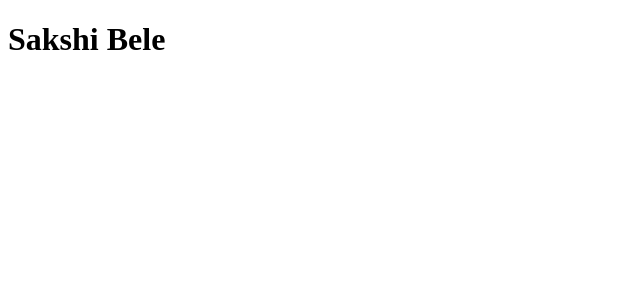
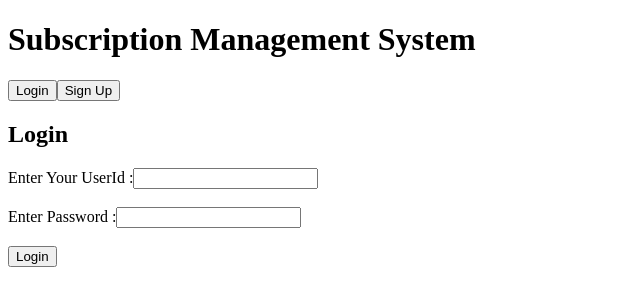
Before and after one commit to 11omkarkanase11/SubscriptionManagementSystem, an Angular app in the folder SubscriptionManagement/: page /login in a window 1280 px wide. Before the commit this address led to /. Shown: the top 306 px of the page, without its empty margins (0-640 px from the left). Built offline with nearby package versions, Linux system fonts and the light colour scheme.

Commit message:
Login Component Done

```diff
--- a/SubscriptionManagement/src/app/app.component.html
+++ b/SubscriptionManagement/src/app/app.component.html
@@ -1 +1,6 @@
-<h1>Sakshi Bele</h1>
+<h1>Subscription Management System</h1>
+<nav>
+  <button routerLink="/login">Login</button>
+  <button>Sign Up</button>
+</nav>
+<router-outlet></router-outlet>
--- a/SubscriptionManagement/src/app/app.component.ts
+++ b/SubscriptionManagement/src/app/app.component.ts
@@ -1,13 +1,21 @@
 import { Component } from '@angular/core';
-import { RouterOutlet } from '@angular/router';
+import { Router, RouterLink, RouterOutlet } from '@angular/router';
+import { LoginComponent } from './login/login.component';
 
 @Component({
   selector: 'app-root',
   standalone: true,
-  imports: [RouterOutlet],
+  imports: [RouterOutlet, RouterLink,LoginComponent],
   templateUrl: './app.component.html',
   styleUrl: './app.component.css'
 })
 export class AppComponent {
-  title = 'SubscriptionManagement';
+  constructor(private router: Router) {
+
+  }
+
+  goToLogin(){
+    console.log("Here is Login")
+      this.router.navigateByUrl('/login');
+  }
 }
--- a/SubscriptionManagement/src/app/app.config.ts
+++ b/SubscriptionManagement/src/app/app.config.ts
@@ -2,7 +2,8 @@ import { ApplicationConfig } from '@angular/core';
 import { provideRouter } from '@angular/router';
 
 import { routes } from './app.routes';
+import { provideHttpClient } from '@angular/common/http';
 
 export const appConfig: ApplicationConfig = {
-  providers: [provideRouter(routes)]
+  providers: [provideRouter(routes),provideHttpClient()]
 };
--- a/SubscriptionManagement/src/app/app.routes.ts
+++ b/SubscriptionManagement/src/app/app.routes.ts
@@ -1,3 +1,6 @@
 import { Routes } from '@angular/router';
+import { LoginComponent } from './login/login.component';
 
-export const routes: Routes = [];
+export const routes: Routes = [
+    {path:'login', component:LoginComponent}
+];
--- a/SubscriptionManagement/src/app/login/login.component.html
+++ b/SubscriptionManagement/src/app/login/login.component.html
@@ -1 +1,8 @@
-<p>login works!</p>
+<div>
+    <h2> Login </h2>
+    <label for="">Enter Your UserId :</label>
+    <input type="text" [(ngModel)]="userId"><br><br>
+    <label for="">Enter Password :</label>
+    <input type="text" [(ngModel)]="password"><br><br>
+    <button (click)="login()">Login</button>
+</div>
--- a/SubscriptionManagement/src/app/login/login.component.ts
+++ b/SubscriptionManagement/src/app/login/login.component.ts
@@ -1,12 +1,39 @@
+import { CommonModule } from '@angular/common';
 import { Component } from '@angular/core';
+import { FormsModule } from '@angular/forms';
+import { RouterEvent, RouterLink } from '@angular/router';
+import { Subscription } from 'rxjs';
+import { SubscriptionService } from '../subscription.service';
+import { HttpClientModule } from '@angular/common/http';
 
 @Component({
   selector: 'app-login',
   standalone: true,
-  imports: [],
+  imports: [FormsModule, CommonModule,HttpClientModule],
   templateUrl: './login.component.html',
   styleUrl: './login.component.css'
 })
 export class LoginComponent {
 
+  constructor(private loginservice : SubscriptionService){}
+
+  userId='';
+  password='';
+
+  login(){
+      this.loginservice.login(this.userId, this.password).subscribe(
+        (response)=>{
+          if(response==1){
+            alert("Login Success");
+          }
+          if(response==2){
+            alert("Password Invalid");
+          }
+          else{
+            alert("InValid Credentials");
+          }
+        }
+      )
+  }
+
 }
--- /dev/null
+++ b/SubscriptionManagement/src/app/subscription.service.ts
@@ -0,0 +1,17 @@
+import { HttpClient } from '@angular/common/http';
+import { Injectable } from '@angular/core';
+import { Observable } from 'rxjs';
+
+@Injectable({
+  providedIn: 'root'
+})
+export class SubscriptionService {
+
+  url ="http://192.168.5.107:8080/sakshi"
+  constructor(private http: HttpClient) { }
+
+  login(userId:any, password:any):Observable<any>{
+
+     return this.http.get<any>(`${this.url}/login/${userId}/${password}`);
+  }
+}
```
Also changed, not shown: 1 other file (tests, documents, lock files or other folders).
